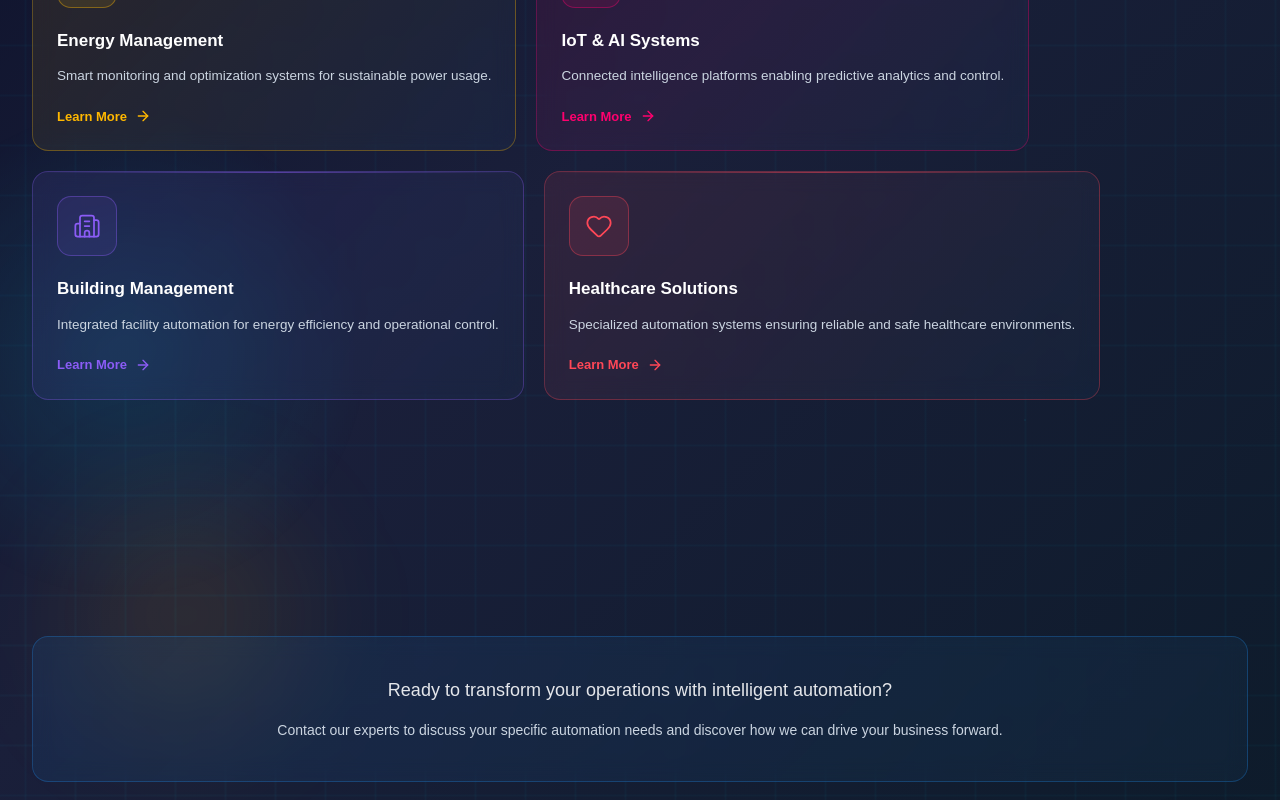
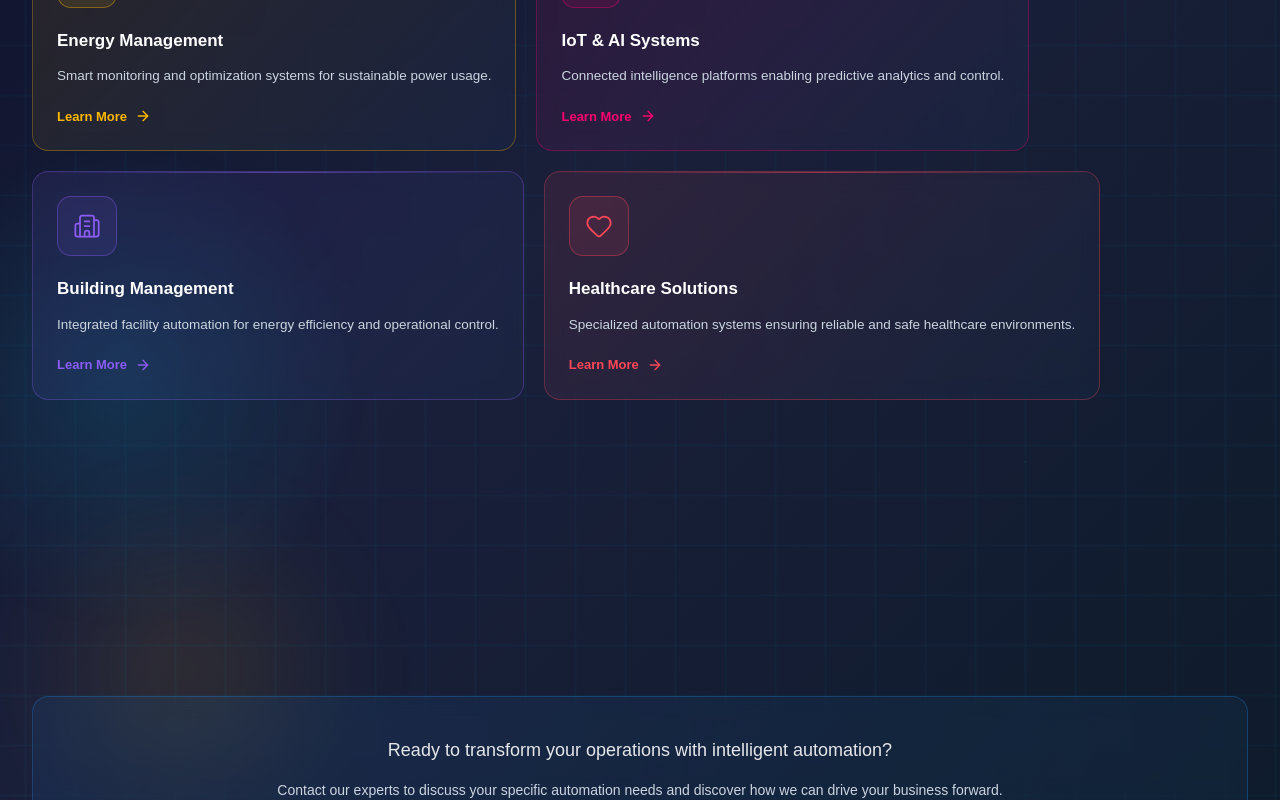
Before and after one commit to Tamil-Dev505/Innovative-controls, a React (Vite) app: page / in a window 1280 px wide. Shown: the part 4910-5710 px from the top of the page. Built offline with nearby package versions, Linux system fonts and the light colour scheme.

Commit message:
fix(home): make BusinessSegments cards equal height across breakpoints

```diff
--- a/src/components/home/BusinessSegments.jsx
+++ b/src/components/home/BusinessSegments.jsx
@@ -242,7 +242,7 @@
                 if (!item) {
                   // Placeholder cell to keep 3x3 layout
                   return (
-                    <Grid item xs={12} sm={6} md={4} key={index}>
+                    <Grid item xs={12} sm={6} md={4} key={index} sx={{ display: 'flex' }}>
                       <motion.div variants={itemVariants}>
                         <Box
                           sx={{
@@ -250,12 +250,13 @@
                             borderRadius: "16px",
                             border: "1px dashed rgba(255,255,255,0.04)",
                             background: "transparent",
-                            minHeight: 120,
+                            minHeight: { xs: 150, md: 180 },
                             display: "flex",
                             alignItems: "center",
                             justifyContent: "center",
                             opacity: 0.06,
                             pointerEvents: "none",
+                            flex: 1,
                           }}
                         />
                       </motion.div>
@@ -264,7 +265,7 @@
                 }
                 const Icon = item.icon;
                 return (
-                  <Grid item xs={12} sm={6} md={4} key={index}>
+                  <Grid item xs={12} sm={6} md={4} key={index} sx={{ display: 'flex' }}>
                     <motion.div variants={itemVariants}>
                       <Box
                         sx={{
@@ -280,6 +281,8 @@
                           display: "flex",
                           flexDirection: "column",
                           alignItems: "flex-start",
+                          flex: 1,
+                          minHeight: { xs: 150, md: 180 },
                           "&::before": {
                             content: '""',
                             position: "absolute",
```
